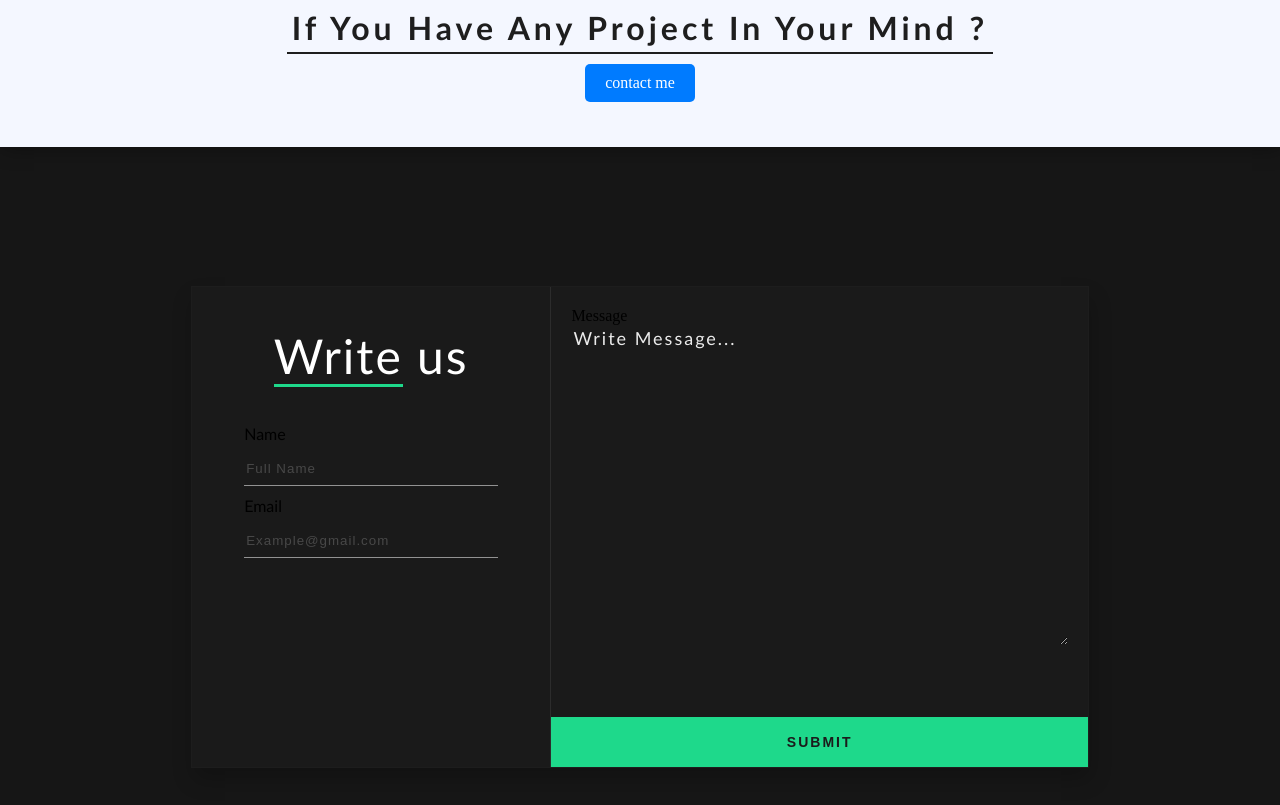
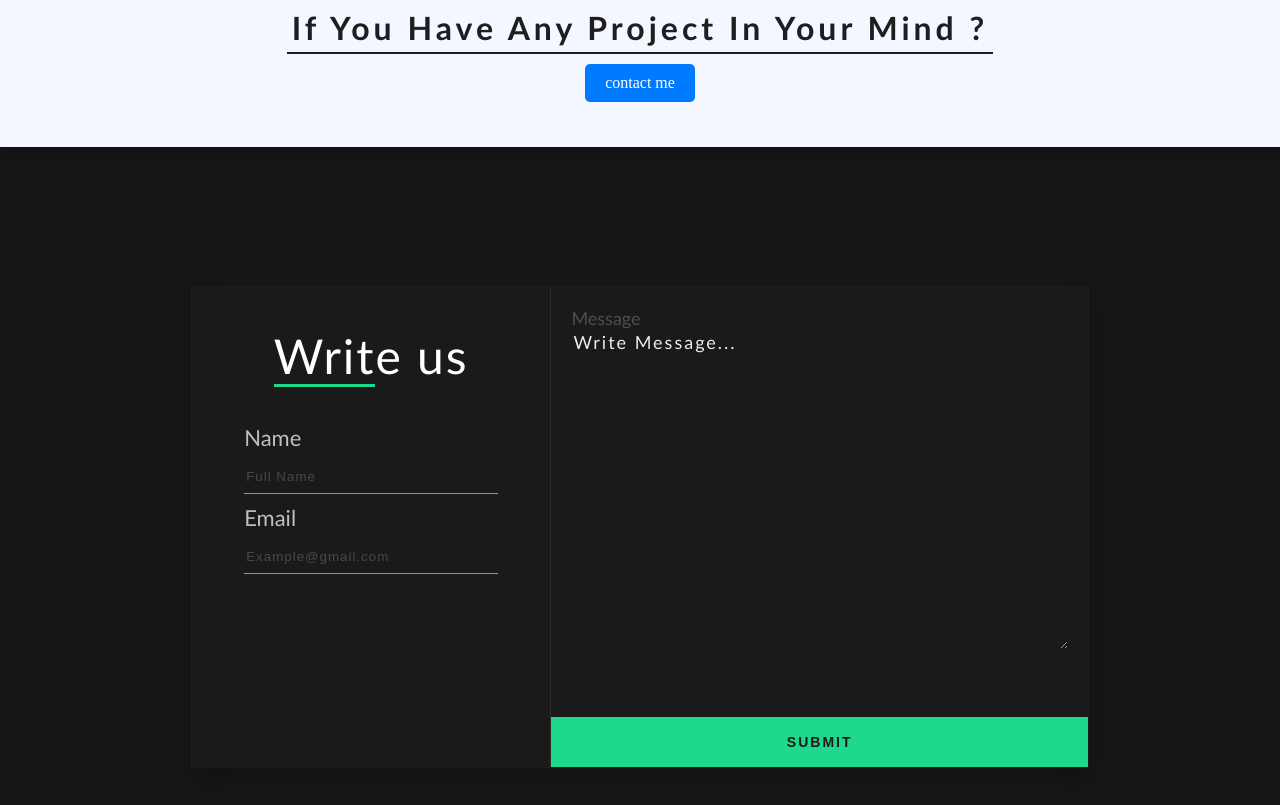
Before and after one commit to Srinivasan-001/srini_protfolio, a plain HTML site: page index.html in a window 1280 px wide. Shown: the part 3211-4016 px from the top of the page. Drawn offline with Linux system fonts and the light colour scheme.

Commit message:
Update index.html

```diff
--- a/index.html
+++ b/index.html
@@ -169,33 +169,32 @@
 	</section>
 	<!--contact-form------------------->
 	<section id="contact-form">
-    <form action="mailto:usermail@gmail.com" method="post" enctype="text/plain">
-        <!-- Left Side -->
+    <form action="mailto:srinibai2005@gmail.com" method="post" enctype="text/plain">
+		<!--left--------------------------------------->
 		<div class="contact-left">
-            <h1 class="c-l-heading">
-                <font style="border-bottom: 3px solid #1ED98B;">Write</font> us
-            </h1>
-            <!-- Name Field -->
+		<h1 class="c-l-heading"><font style="border-bottom: 3px solid #1ED98B;">Writ</font>e us</h1>
+		<!--name-------->
 		<div class="f-name">
-                <label for="name">Name</label>
-                <input type="text" id="name" name="name" placeholder="Full Name" required />
+		<font >Name</font>
+		<input type="text" placeholder="Full Name"/>
 		</div>
-            <!-- Email Field -->
+		<!--email-------->
 		<div class="f-email">
-                <label for="email">Email</label>
-                <input type="email" id="email" name="email" placeholder="Example@gmail.com" required />
+		<font >Email</font>
+		<input type="email" placeholder="Example@gmail.com"/>
 		</div>
 		</div>
-        <!-- Right Side -->
+		<!--right------------------------------------------->
 		<div class="contact-right">
-            <!-- Message Field -->
+		<!--message-------->
 		<div class="message">
-                <label for="message">Message</label>
-                <textarea id="message" name="message" rows="5" cols="20" placeholder="Write Message..." required></textarea>
+		<font >Message</font>
+		<textarea name="message" rows="5" cols="20" placeholder="Write Message..."></textarea>
 		</div>
-            <!-- Submit Button -->
-            <button type="submit">Submit</button>
+		<!--submit-btn------------>
+		<button>submit</button>
 		</div>
+
 		</form>
 </section>
 
```
Lines whose indentation alone changed are shown as unchanged.
